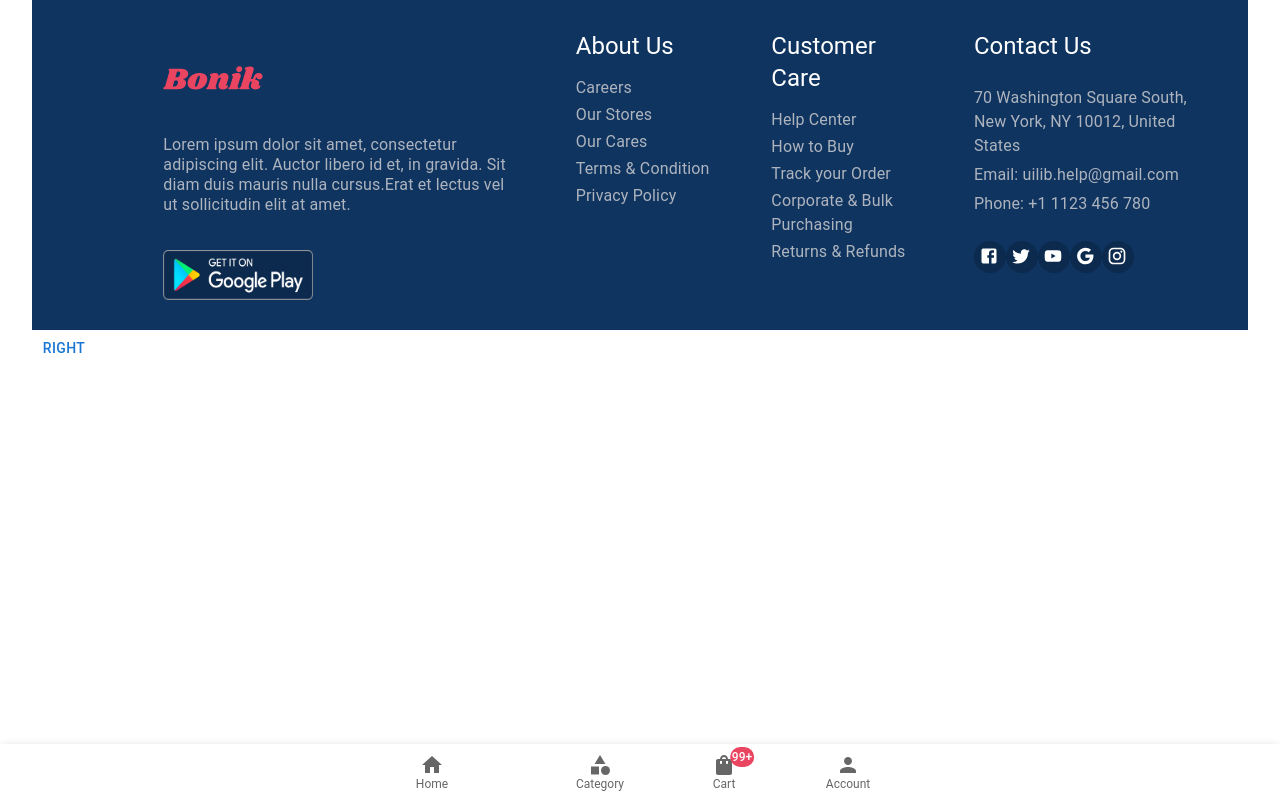
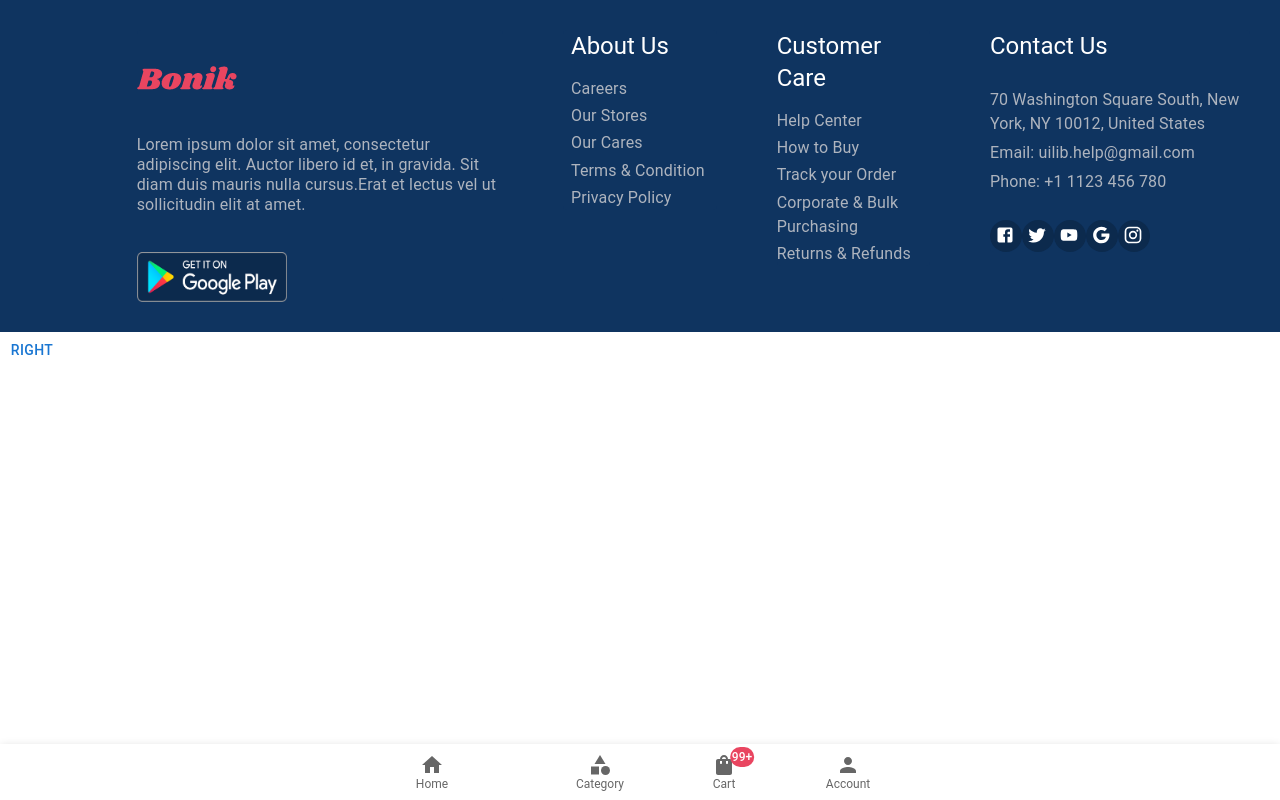
Before and after one commit to Soheil1400/shopSite, a Next.js app: page / in a window 1280 px wide. Built offline with nearby package versions, Linux system fonts and the light colour scheme.

Commit message:
intial category list section

```diff
--- a/components/BottomNavigation/BottonNavigation.jsx
+++ b/components/BottomNavigation/BottonNavigation.jsx
@@ -15,11 +15,9 @@ const StyledBadge = styled(Badge)(({ theme }) => ({
       backgroundColor:'#E94560'
     },
   }));
-
 const BottomNav = ({ItemCard}) => {
-  const matches = useMediaQuery('(max-width:600px)');
     return (
-      <Paper sx={{ position: 'fixed', bottom: 0, left: 0, right: 0 }} elevation={3}>
+         <Paper sx={{ position: 'fixed', bottom: 0, left: 0, right: 0  }} elevation={3} >
      <BottomNavigation
      showLabels>
       <BottomNavigationAction sx={{
@@ -49,7 +47,7 @@ const BottomNav = ({ItemCard}) => {
             opacity: [0.9, 0.8, 0.7],
           },
      }}icon={<PersonIcon/>} label={'Account'}/>
-     </BottomNavigation>
+     </BottomNavigation >
      </Paper>
      );
 }
--- a/pages/index.js
+++ b/pages/index.js
@@ -2,11 +2,14 @@ import styles from '../styles/Home.module.css'
 import Cart from "../pages/home/Cart/Cart"
 import Footer from '../components/footer/footer';
 import BottomNav from '../components/BottomNavigation/BottonNavigation';
+import useMediaQuery from "@mui/material/useMediaQuery";
+import {experimentalStyled as styled} from "@mui/material/styles";
 export default function Home() {
+
   return (
     <div className={styles.container}>
         <Footer/>
-        <BottomNav ItemCard={'100'}/>
+       <BottomNav ItemCard={'100'} className={'bottom_navigation'}/>
       <Cart/>
     </div>
   )
--- a/styles/Home.module.css
+++ b/styles/Home.module.css
@@ -1,5 +1,6 @@
 .container {
-  padding: 0 2rem;
+  padding: 0 ;
+  margin: 0;
 }
 
 .main {
```
Also changed, not shown: components/categoryList/categoryList.jsx (added, +10 -0 lines).
